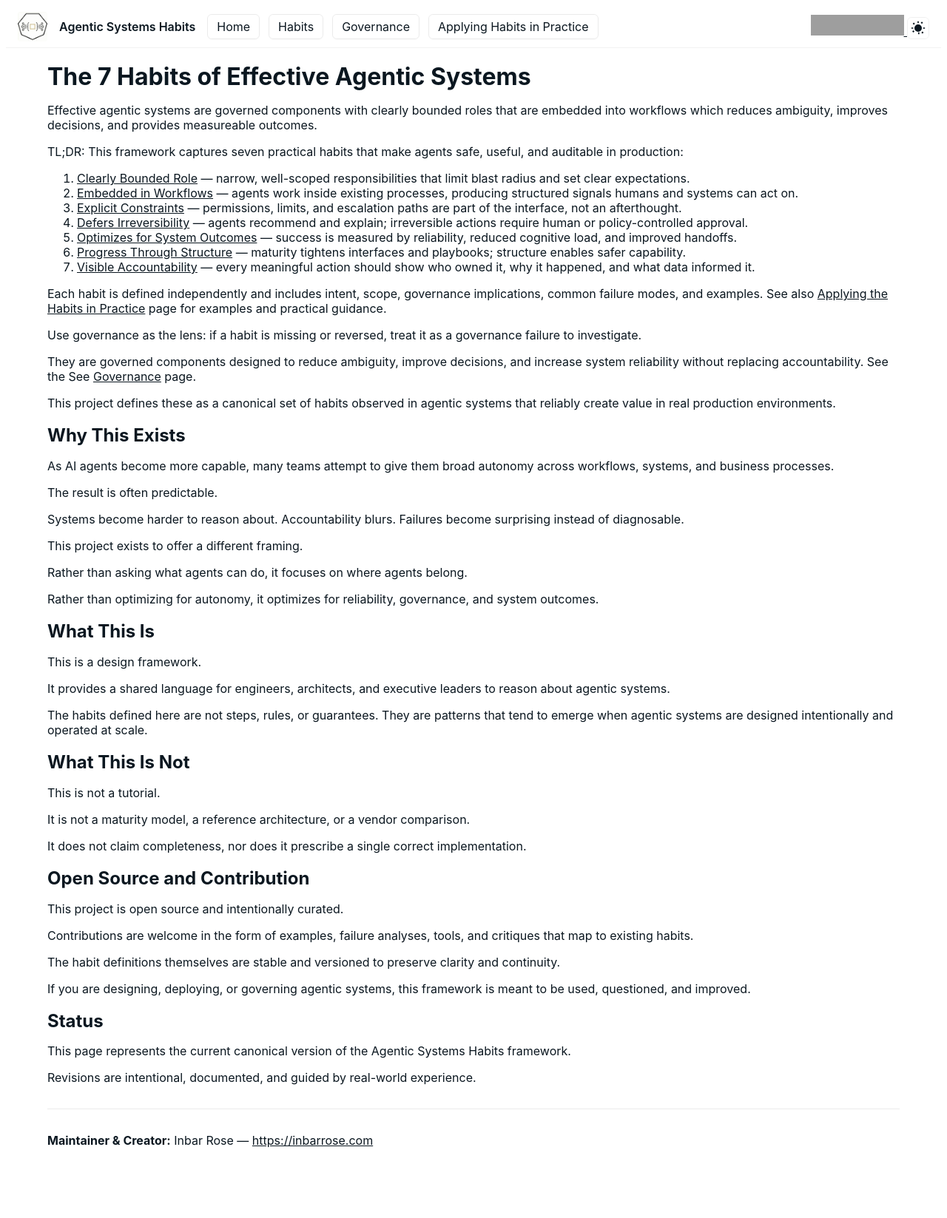
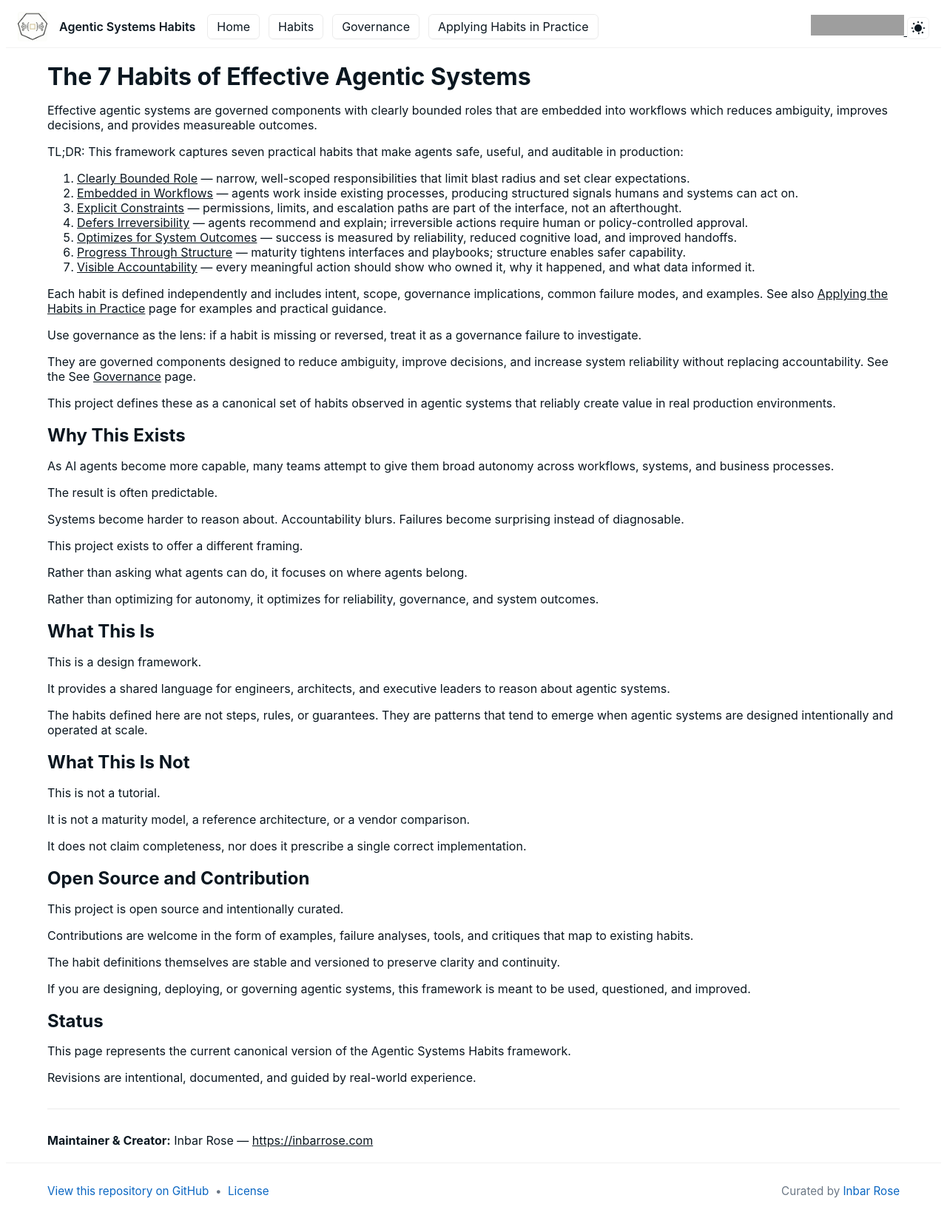
Before and after one commit to agent-habits/agent-habits.github.io, a Jekyll site: the page built from index.md, in a window 1280 px wide. Shown: the whole page at 74% size. Built offline with Jekyll 4.4.1, drawn with Linux system fonts in a browser that asks for light colours; before the commit the page ends 1552 px from its top, so only the background shows below that; grey boxes are pictures that could not be loaded.

Commit message:
add fotter

```diff
--- /dev/null
+++ b/_includes/site-footer.html
@@ -0,0 +1,10 @@
+<footer class="site-footer" role="contentinfo">
+  <div class="site-footer-inner">
+    <p>
+      <a href="https://github.com/agent-habits/agent-habits.github.io" target="_blank" rel="noopener">View this repository on GitHub</a>
+      &nbsp;•&nbsp;
+      <a href="https://github.com/agent-habits/agent-habits.github.io/blob/main/LICENSE">License</a>
+    </p>
+    <p class="site-credit">Curated by <a href="https://inbarrose.com" target="_blank" rel="noopener">Inbar Rose</a></p>
+  </div>
+</footer>
--- a/_layouts/default.html
+++ b/_layouts/default.html
@@ -23,6 +23,7 @@
     <main class="site-content" role="main">
       {{ content }}
     </main>
+    {% include site-footer.html %}
     {{ content_for_footer }}
     <script src="{{ '/assets/js/site-header.js' | relative_url }}" defer></script>
   </body>
--- a/assets/css/site-header.css
+++ b/assets/css/site-header.css
@@ -136,6 +136,36 @@ a {
 .nav-toggle svg {
     display: block
 }
+
+/* Footer styling and separators */
+.site-footer {
+    border-top: 1px solid rgba(0,0,0,0.06);
+    padding: 0.75rem 1rem;
+    background: transparent;
+}
+
+.site-footer-inner {
+    max-width: 72rem;
+    margin: 0 auto;
+    display: flex;
+    align-items: center;
+    justify-content: space-between;
+    gap: 1rem;
+    font-size: 0.95rem;
+    color: var(--muted);
+}
+
+.site-footer a { color: var(--link); text-decoration: none }
+
+.site-credit { margin: 0; }
+
+@media (max-width:640px) {
+    .site-footer-inner { flex-direction: column; align-items: flex-start; gap: .5rem }
+}
+
+/* Ensure a clear visual break between header and content */
+.site-header { border-bottom: 1px solid rgba(0,0,0,0.06); }
+.site-content { padding-top: 1.25rem; padding-bottom: 1.25rem }
 
 @media (max-width:640px) {
     .nav-links {
```
